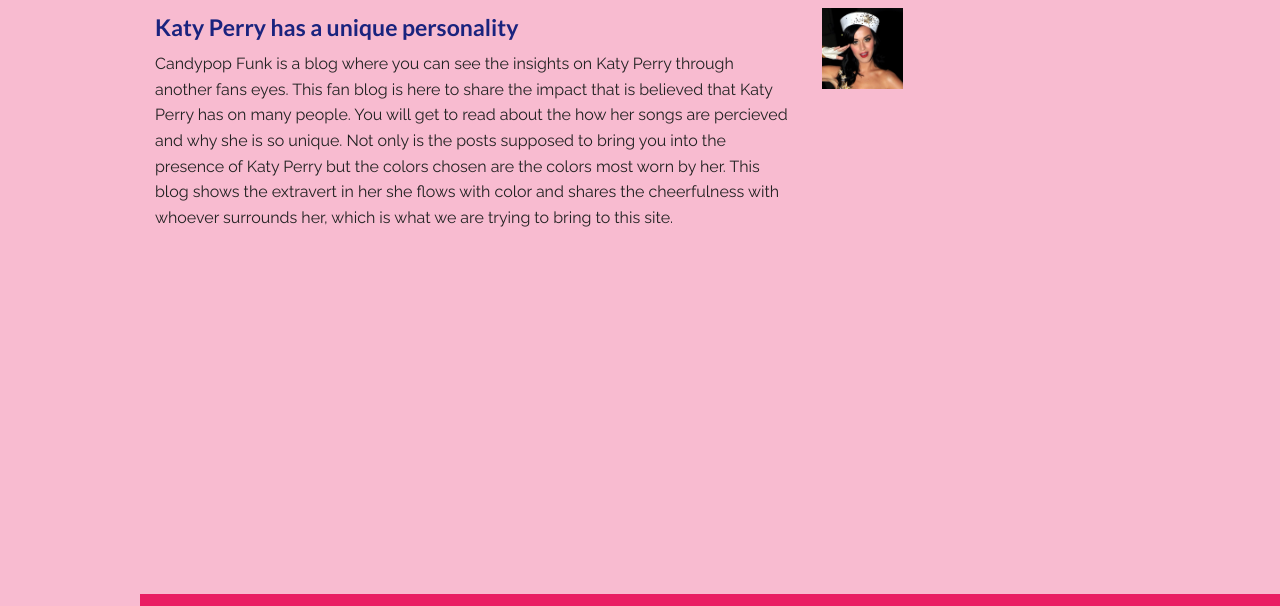
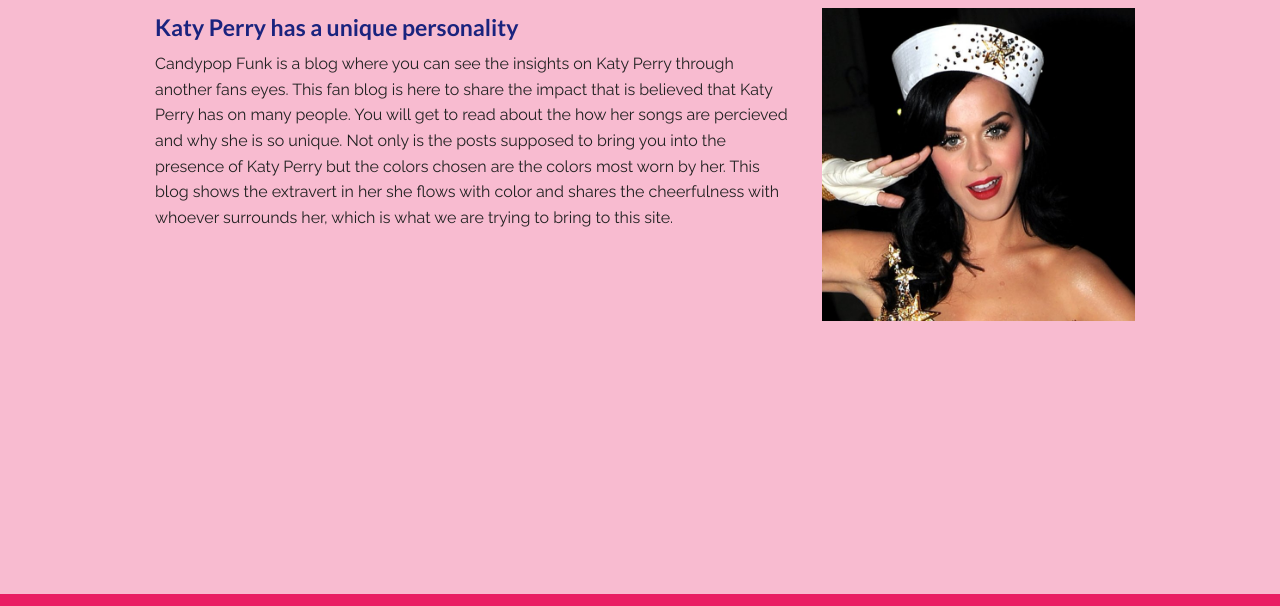
Before and after one commit to lachellec/candypop-funk, a plain HTML site: page about.html in a window 1280 px wide. Shown: the part 130-736 px from the top of the page. Drawn offline with Linux system fonts and the light colour scheme.

Commit message:
deleted extra div

```diff
--- a/about.html
+++ b/about.html
@@ -66,7 +66,6 @@
       <h4>Katy Perry has a unique personality</h4>
       <p>Candypop Funk is a blog where you can see the insights on Katy Perry through another fans eyes. This fan blog is here to share the impact that is believed that Katy Perry has on many people. You will get to read about the how her songs are percieved and why she is so unique. Not only is the posts supposed to bring you into the presence of Katy Perry but the colors chosen are the colors most worn by her. This blog shows the extravert in her she flows with color and shares the cheerfulness with whoever surrounds her, which is what we are trying to bring to this site.</p>
     </div>
-    <div class="large-4 columns">
     <div class="row">
     <div class="large-4 columns">
       <a href="about.html"><img src="img/katyperry8.jpg"/></a>
```
